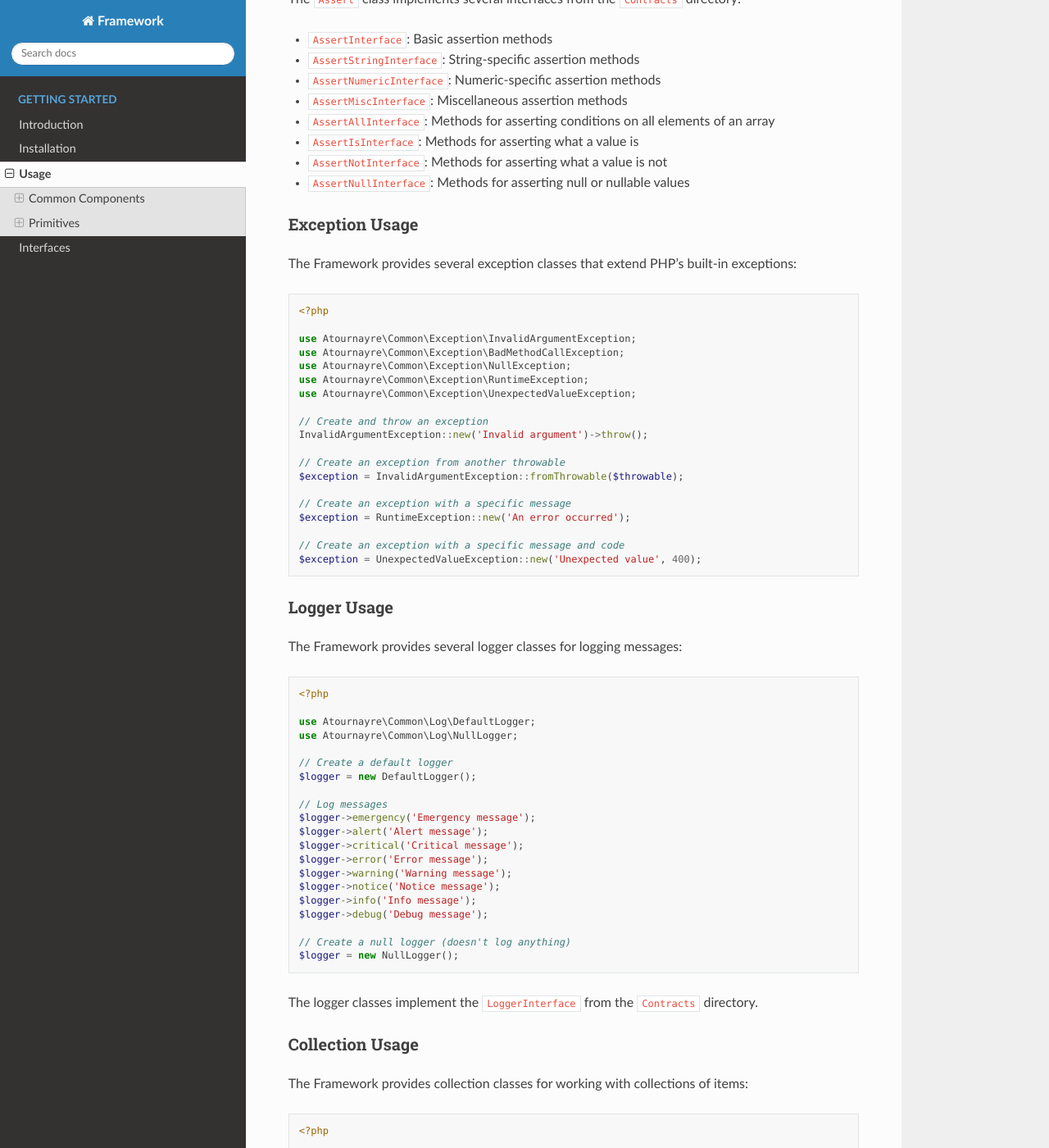
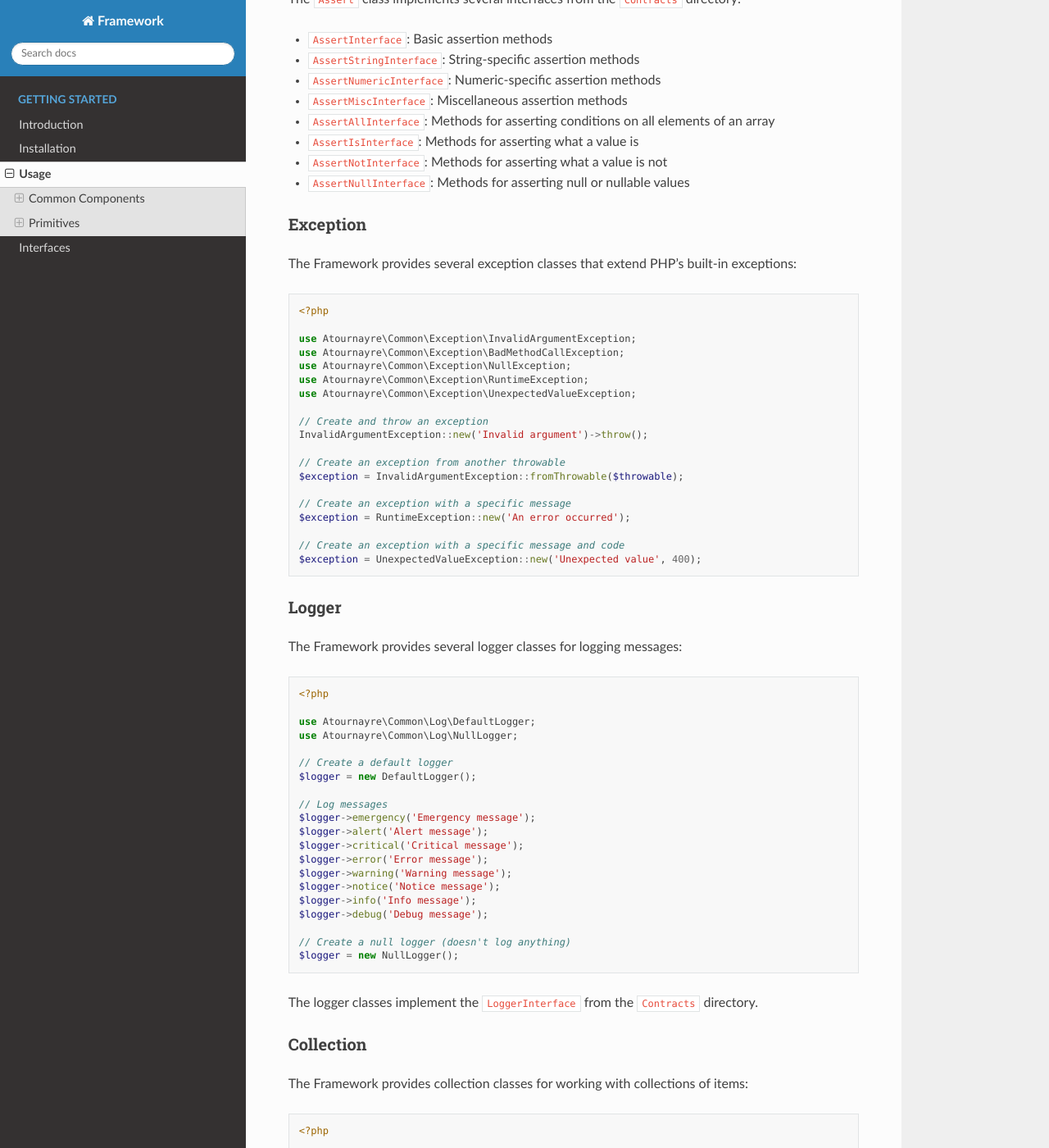
Before and after one commit to atournayre/framework, a Sphinx documentation site: the page built from docs/source/usage.rst, in a window 1280 px wide and 1400 px high, scrolled down 1076 px. Shown: the whole window at 82% size. Built offline with Sphinx 7.4.7 and the Read the Docs theme 3.1.0, drawn with Linux system fonts in a browser that asks for light colours; some of the changed text lies outside the part shown.

Commit message:
Standardize section headers in usage documentation
Adjusted all section headers in the usage documentation for consistency. Updated formatting to use a uniform style across all subsections, improving readability and alignment with documentation standards.

```diff
--- a/docs/source/usage.rst
+++ b/docs/source/usage.rst
@@ -8,8 +8,8 @@ Common Components
 
 The Framework provides several common components that can be used across your application.
 
-Assert Usage
-~~~~~~~~~~~
+Assert
+~~~~~~
 
 The ``Assert`` class provides methods for making assertions about values, with methods for checking types, values, and other conditions:
 
@@ -60,8 +60,8 @@ The ``Assert`` class implements several interfaces from the ``Contracts`` direct
 - ``AssertNotInterface``: Methods for asserting what a value is not
 - ``AssertNullInterface``: Methods for asserting null or nullable values
 
-Exception Usage
-~~~~~~~~~~~~~
+Exception
+~~~~~~~~~
 
 The Framework provides several exception classes that extend PHP's built-in exceptions:
 
@@ -87,8 +87,8 @@ The Framework provides several exception classes that extend PHP's built-in exce
     // Create an exception with a specific message and code
     $exception = UnexpectedValueException::new('Unexpected value', 400);
 
-Logger Usage
-~~~~~~~~~~~
+Logger
+~~~~~~
 
 The Framework provides several logger classes for logging messages:
 
@@ -117,8 +117,8 @@ The Framework provides several logger classes for logging messages:
 
 The logger classes implement the ``LoggerInterface`` from the ``Contracts`` directory.
 
-Collection Usage
-~~~~~~~~~~~~~~
+Collection
+~~~~~~~~~~
 
 The Framework provides collection classes for working with collections of items:
 
@@ -156,8 +156,8 @@ The Framework provides collection classes for working with collections of items:
 
 The collection classes implement the ``MapInterface`` from the ``Contracts`` directory.
 
-Model Usage
-~~~~~~~~~
+Model
+~~~~~
 
 The Framework provides model classes for representing users:
 
@@ -175,8 +175,8 @@ The Framework provides model classes for representing users:
 
 The model classes implement the ``UserInterface`` from the ``Contracts`` directory.
 
-Factory Usage
-~~~~~~~~~~
+Factory
+~~~~~~~
 
 The Framework provides factory classes for creating objects:
 
@@ -203,8 +203,8 @@ The Framework provides factory classes for creating objects:
     // Create a context from a user and a date/time
     $context = $contextFactory->create($user, new \DateTime());
 
-Traits Usage
-~~~~~~~~~~
+Traits
+~~~~~~
 
 The Framework provides several traits that can be used in your classes:
 
@@ -248,8 +248,8 @@ The Framework provides several traits that can be used in your classes:
     $isSame = $object->is($anotherObject);
     $isNotSame = $object->isNot($anotherObject);
 
-Types Usage
-~~~~~~~~~
+Types
+~~~~~
 
 The Framework provides several type classes for representing specific types of data:
 
@@ -274,8 +274,8 @@ The Framework provides several type classes for representing specific types of d
     $htmlPath = HtmlTemplatePath::of('/path/to/template.html.twig');
     $textPath = TextTemplatePath::of('/path/to/template.txt.twig');
 
-Value Object Usage
-~~~~~~~~~~~~~~~
+Value Object
+~~~~~~~~~~~~
 
 The Framework provides several value object classes for representing specific types of data:
 
@@ -331,8 +331,8 @@ The Framework provides several primitive types:
 - ``Ulid``: A ULID (Universally Unique Lexicographically Sortable Identifier) primitive
 - ``Uuid``: A UUID (Universally Unique Identifier) primitive
 
-StringType Usage
-~~~~~~~~~~~~~~~
+StringType
+~~~~~~~~~~
 
 The ``StringType`` class provides a rich set of methods for working with strings:
 
@@ -381,8 +381,8 @@ The ``StringType`` class provides a rich set of methods for working with strings
     // Convert to string
     $value = $string->toString(); // Hello, World!
 
-Collection Usage
-~~~~~~~~~~~~~~~
+Collection
+~~~~~~~~~~
 
 The ``Collection`` class provides methods for working with collections of items:
 
@@ -413,8 +413,8 @@ The ``Collection`` class provides methods for working with collections of items:
     // Get collection size
     $count = $collection->count(); // 5
 
-DateTime Usage
-~~~~~~~~~~~~~
+DateTime
+~~~~~~~~
 
 The ``DateTime`` class provides methods for working with dates and times:
 
@@ -443,8 +443,8 @@ The ``DateTime`` class provides methods for working with dates and times:
     $isAfter = $tomorrow->isAfter($now); // true
     $isBefore = $yesterday->isBefore($now); // true
 
-Int_ Usage
-~~~~~~~~~
+Int_
+~~~~
 
 The ``Int_`` class provides methods for working with integers:
 
@@ -490,8 +490,8 @@ The ``Int_`` class provides methods for working with integers:
     $between = $integer->between(30, 50); // true
     $betweenOrEqual = $integer->betweenOrEqual(42, 50); // true
 
-BoolEnum Usage
-~~~~~~~~~~~~
+BoolEnum
+~~~~~~~~
 
 The ``BoolEnum`` class provides methods for working with boolean values:
 
@@ -520,8 +520,8 @@ The ``BoolEnum`` class provides methods for working with boolean values:
     $or = $bool->or(BoolEnum::false()); // true
     $not = $bool->not(); // false
 
-Uuid and Ulid Usage
-~~~~~~~~~~~~~~~~
+Uuid and Ulid
+~~~~~~~~~~~~~
 
 The ``Uuid`` and ``Ulid`` classes provide methods for working with universally unique identifiers:
 
@@ -550,8 +550,8 @@ The ``Uuid`` and ``Ulid`` classes provide methods for working with universally u
     // Convert to string
     $string = $ulid->toString();
 
-Numeric Usage
-~~~~~~~~~~~
+Numeric
+~~~~~~~
 
 The ``Numeric`` class provides methods for working with numeric values with precision control:
 
@@ -603,8 +603,8 @@ The ``Numeric`` class provides methods for working with numeric values with prec
     // Get absolute value
     $absolute = Numeric::of(-123.45, 2)->abs(); // 123.45
 
-Locale Usage
-~~~~~~~~~~~
+Locale
+~~~~~~
 
 The ``Locale`` class provides methods for working with locales:
 
```
